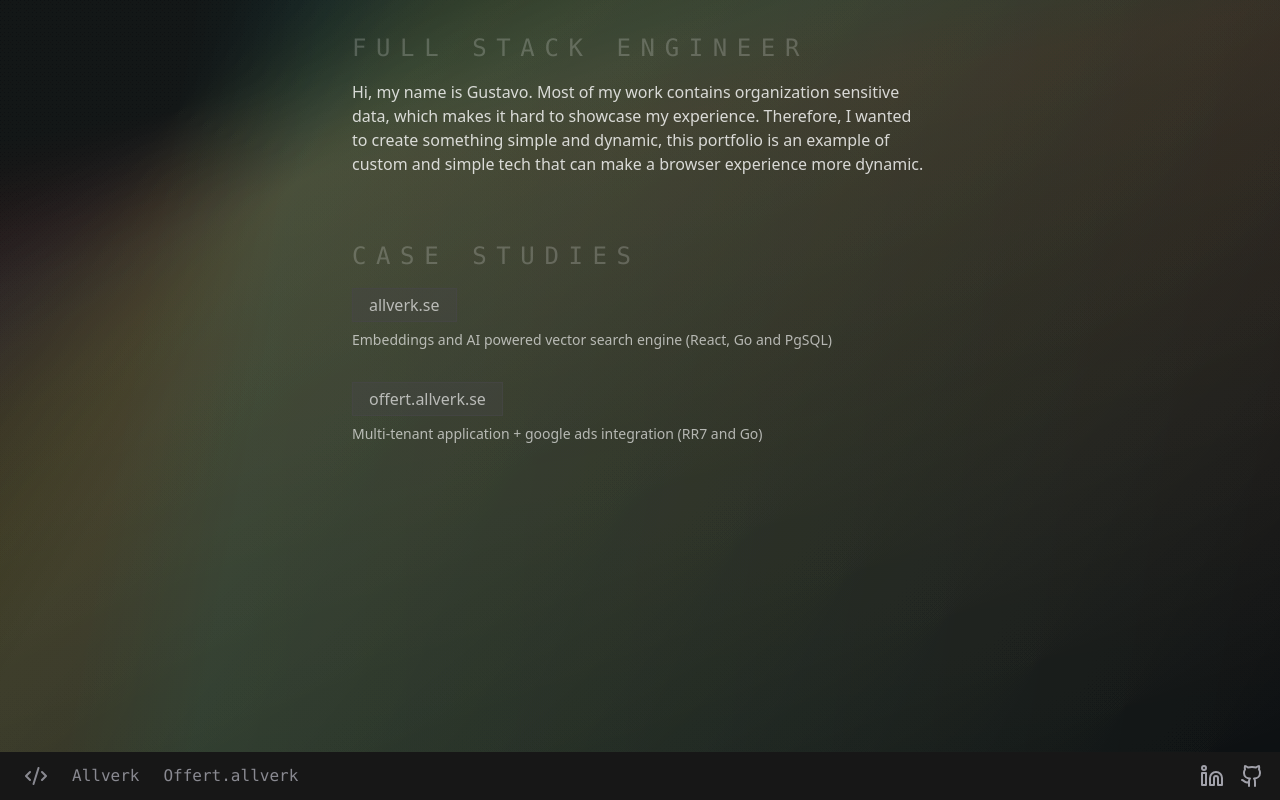
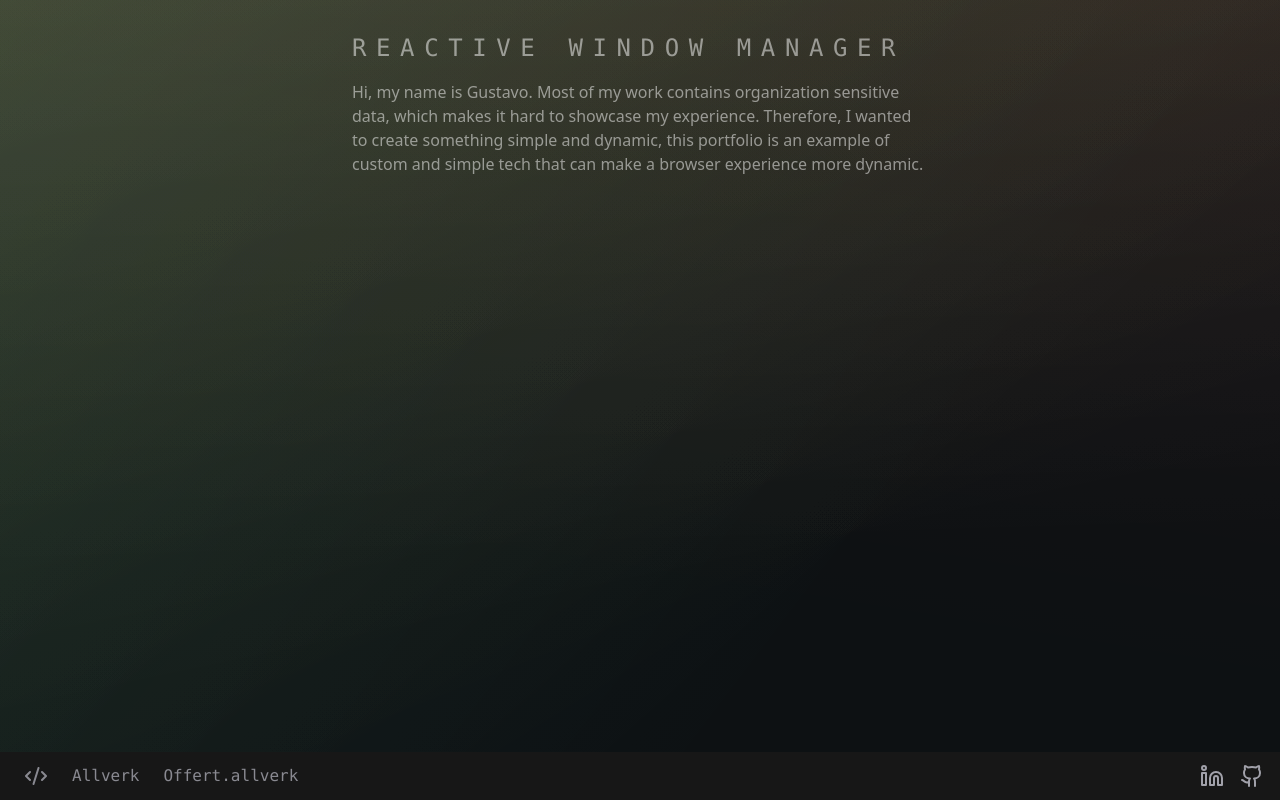
Before and after one commit to Gustavolmo/react-window-manager, a React (Vite) app: page / in a window 1280 px wide. Built offline with nearby package versions, Linux system fonts and the light colour scheme.

Commit message:
background effect

```diff
--- a/src/index.css
+++ b/src/index.css
@@ -33,17 +33,53 @@
   initial-value: 0.05;
 }
 
+@property --a1 {
+  syntax: '<angle>';
+  inherits: false;
+  initial-value: 110deg;
+}
+@property --a2 {
+  syntax: '<angle>';
+  inherits: false;
+  initial-value: 120deg;
+}
+@property --a3 {
+  syntax: '<angle>';
+  inherits: false;
+  initial-value: 130deg;
+}
+@property --a4 {
+  syntax: '<angle>';
+  inherits: false;
+  initial-value: 140deg;
+}
+@property --a5 {
+  syntax: '<angle>';
+  inherits: false;
+  initial-value: 150deg;
+}
+@property --a6 {
+  syntax: '<angle>';
+  inherits: false;
+  initial-value: 160deg;
+}
+@property --a7 {
+  syntax: '<angle>';
+  inherits: false;
+  initial-value: 170deg;
+}
+
 :root {
-  --stop1: 10%;
-  --stop2: 20%;
-  --stop3: 100%;
+  --stop1: -20%;
+  --stop2: -10%;
+  --stop3: 70%;
 
   --alpha1: 0.005;
   --alpha2: 0.05;
 }
 
 .desktop-background {
-  position: relative;
+  position: absolute;
   background: #0b1111;
   overflow: hidden;
 }
@@ -56,61 +92,63 @@
 
   background:
     linear-gradient(
-      100deg,
+      var(--a1),
       rgba(0, 255, 255, var(--alpha1)) var(--stop1),
       rgba(0, 255, 255, var(--alpha2)) var(--stop2),
       transparent var(--stop3)
     ),
     linear-gradient(
-      120deg,
+      var(--a2),
       rgba(255, 255, 255, var(--alpha1)) var(--stop1),
       rgba(255, 255, 255, var(--alpha2)) var(--stop2),
       transparent var(--stop3)
     ),
     linear-gradient(
-      130deg,
+      var(--a3),
       rgba(255, 255, 0, var(--alpha1)) var(--stop1),
       rgba(255, 255, 0, var(--alpha2)) var(--stop2),
       transparent var(--stop3)
     ),
     linear-gradient(
-      140deg,
+      var(--a4),
       rgba(255, 255, 0, var(--alpha1)) var(--stop1),
       rgba(255, 255, 0, var(--alpha2)) var(--stop2),
       transparent var(--stop3)
     ),
     linear-gradient(
-      150deg,
+      var(--a5),
       rgba(255, 255, 255, var(--alpha1)) var(--stop1),
       rgba(255, 255, 255, var(--alpha2)) var(--stop2),
       transparent var(--stop3)
     ),
     linear-gradient(
-      160deg,
+      var(--a6),
       rgba(255, 255, 255, var(--alpha1)) var(--stop1),
       rgba(255, 255, 255, var(--alpha2)) var(--stop2),
       transparent var(--stop3)
     ),
     linear-gradient(
-      170deg,
+      var(--a7),
       rgba(255, 0, 0, var(--alpha1)) var(--stop1),
       rgba(255, 0, 0, var(--alpha2)) var(--stop2),
       transparent var(--stop3)
     ),
     #0d1113;
 
-  animation: refract 240s linear infinite;
+  animation:
+    pan 240s linear infinite,
+    refract 180s linear infinite;
 }
 
-@keyframes refract {
+@keyframes pan {
   0% {
-    --stop1: 10%;
-    --stop2: 20%;
-    --stop3: 100%;
+    --stop1: -20%;
+    --stop2: -10%;
+    --stop3: 70%;
   }
   30% {
-    --stop1: 55%;
-    --stop2: 60%;
+    --stop1: 0%;
+    --stop2: 30%;
     --stop3: 65%;
   }
   40% {
@@ -119,7 +157,7 @@
     --stop3: 100%;
   }
   50% {
-    --stop1: 20%;
+    --stop1: 10%;
     --stop2: 100%;
     --stop3: 120%;
   }
@@ -129,14 +167,71 @@
     --stop3: 100%;
   }
   70% {
-    --stop1: 55%;
-    --stop2: 60%;
+    --stop1: 0%;
+    --stop2: 30%;
     --stop3: 65%;
   }
   100% {
-    --stop1: 10%;
-    --stop2: 20%;
-    --stop3: 100%;
+    --stop1: -20%;
+    --stop2: -10%;
+    --stop3: 70%;
+  }
+}
+
+@keyframes refract {
+  0% {
+    --a1: 110deg;
+    --a2: 120deg;
+    --a3: 130deg;
+    --a4: 140deg;
+    --a5: 150deg;
+    --a6: 160deg;
+    --a7: 170deg;
+  }
+  30% {
+    --a1: 280deg;
+    --a2: 300deg;
+    --a3: 310deg;
+    --a4: 320deg;
+    --a5: 330deg;
+    --a6: 340deg;
+    --a7: 360deg;
+  }
+  48% {
+    --a1: 465deg;
+    --a2: 475deg;
+    --a3: 485deg;
+    --a4: 495deg;
+    --a5: 505deg;
+    --a6: 515deg;
+    --a7: 525deg;
+  }
+  52% {
+    --a1: 470deg;
+    --a2: 480deg;
+    --a3: 490deg;
+    --a4: 500deg;
+    --a5: 510deg;
+    --a6: 520deg;
+    --a7: 550deg;
+  }
+  70% {
+    --a1: 280deg;
+    --a2: 300deg;
+    --a3: 310deg;
+    --a4: 320deg;
+    --a5: 330deg;
+    --a6: 340deg;
+    --a7: 360deg;
+  }
+  100% {
+    --a1: 110deg;
+    --a2: 120deg;
+    --a3: 130deg;
+    --a4: 140deg;
+    --a5: 150deg;
+    --a6: 160deg;
+    --a7: 170deg;
   }
 }
 
--- a/src/pages/home.tsx
+++ b/src/pages/home.tsx
@@ -17,43 +17,15 @@ export default function Home() {
     <>
       <WorkspaceLayout>
         <div className="p-8 w-full h-full flex flex-col items-center mb-32 desktop-background">
-          <p className="font-mono w-full text-white text-2xl uppercase tracking-[0.4em] mb-0 block opacity-20 max-w-xl ">
-            Full Stack Engineer
+          <p className="font-mono w-full text-white text-2xl uppercase tracking-[0.4em] mb-0 block opacity-50 max-w-xl ">
+            Reactive Window Manager
           </p>
-          <p className="font-sans text-white opacity-80 font-thin mt-4 max-w-xl text-sm sm:text-base">
+          <p className="font-sans text-white opacity-50 font-thin mt-4 max-w-xl text-sm sm:text-base">
             Hi, my name is Gustavo. Most of my work contains organization sensitive data, which
             makes it hard to showcase my experience. Therefore, I wanted to create something simple
             and dynamic, this portfolio is an example of custom and simple tech that can make a
             browser experience more dynamic.
           </p>
-
-          <div className="flex flex-col gap-4 items-center justify-center mt-8 sm:mt-16 max-w-xl w-full">
-            <p className="font-mono w-full text-white text-2xl uppercase tracking-[0.4em] mb-0 block opacity-20">
-              Case Studies
-            </p>
-            <div className="font-sans w-full text-white opacity-80 font-thin max-w-xl flex flex-col gap-2 mb-4">
-              <WindowButton
-                useWindowStore={allverkStore}
-                styles="border border-neutral-600 bg-neutral-600 bg-opacity-50 hover:bg-opacity-80 px-4 py-1 w-fit"
-              >
-                allverk.se
-              </WindowButton>{' '}
-              <p className="text-sm opacity-80">
-                Embeddings and AI powered vector search engine (React, Go and PgSQL)
-              </p>
-            </div>
-            <div className="font-sans w-full text-white opacity-80 font-thin max-w-xl flex flex-col gap-2">
-              <WindowButton
-                useWindowStore={offertAllverkStore}
-                styles="border border-neutral-600 bg-neutral-600 bg-opacity-50 hover:bg-opacity-80 px-4 py-1 w-fit"
-              >
-                offert.allverk.se
-              </WindowButton>{' '}
-              <p className="text-sm opacity-80">
-                Multi-tenant application + google ads integration (RR7 and Go)
-              </p>
-            </div>
-          </div>
         </div>
 
         <WindowLayout
```
